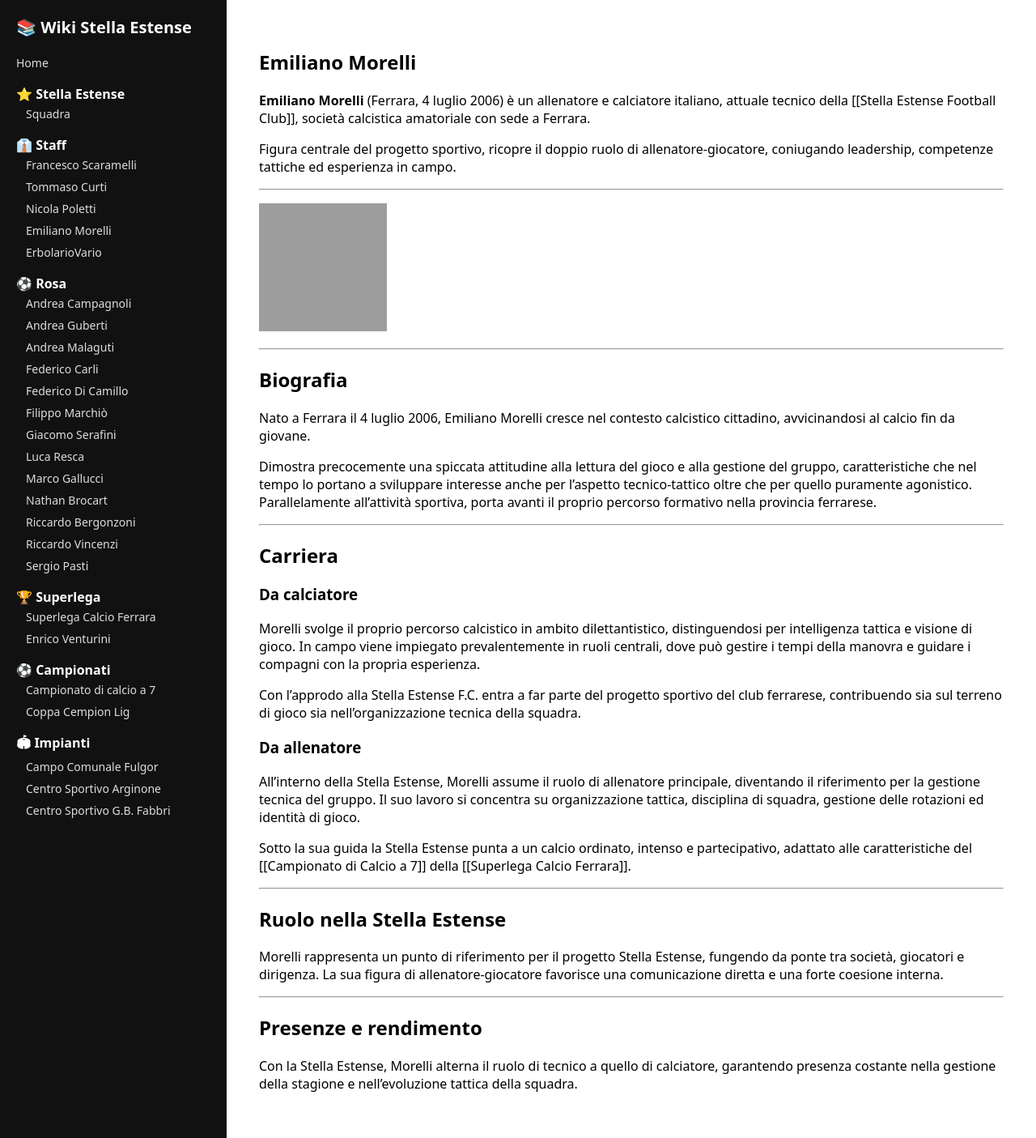
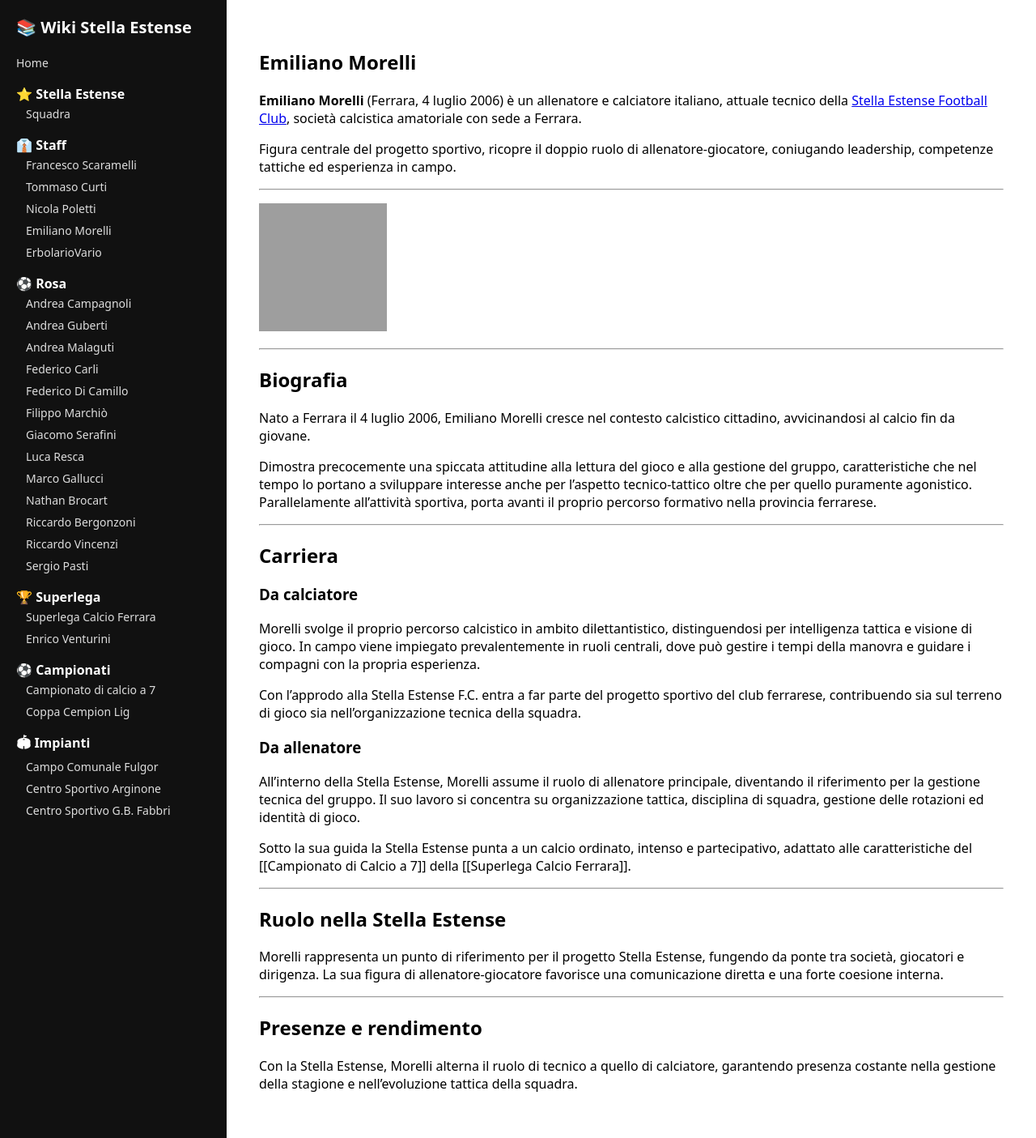
Before and after one commit to tommy-unife/Stella-Estense-Wiki, a Jekyll site: the page built from Emiliano-Morelli.md, in a window 1280 px wide. Shown: the whole page at 81% size. Built offline with Jekyll 4.4.1, drawn with Linux system fonts in a browser that asks for light colours; our own code applies the rules of GitHub Pages for plain Markdown files; part of the change alters nothing that is shown; grey boxes are pictures that could not be loaded.

```diff
--- a/Emiliano-Morelli.md
+++ b/Emiliano-Morelli.md
@@ -1,6 +1,6 @@
 ## Emiliano Morelli
 
-**Emiliano Morelli** (Ferrara, 4 luglio 2006) è un allenatore e calciatore italiano, attuale tecnico della [[Stella Estense Football Club]], società calcistica amatoriale con sede a Ferrara.
+**Emiliano Morelli** (Ferrara, 4 luglio 2006) è un allenatore e calciatore italiano, attuale tecnico della [Stella Estense Football Club](Stella-Estense-Football-Club.md), società calcistica amatoriale con sede a Ferrara.
 
 Figura centrale del progetto sportivo, ricopre il doppio ruolo di allenatore-giocatore, coniugando leadership, competenze tattiche ed esperienza in campo.
 
```
